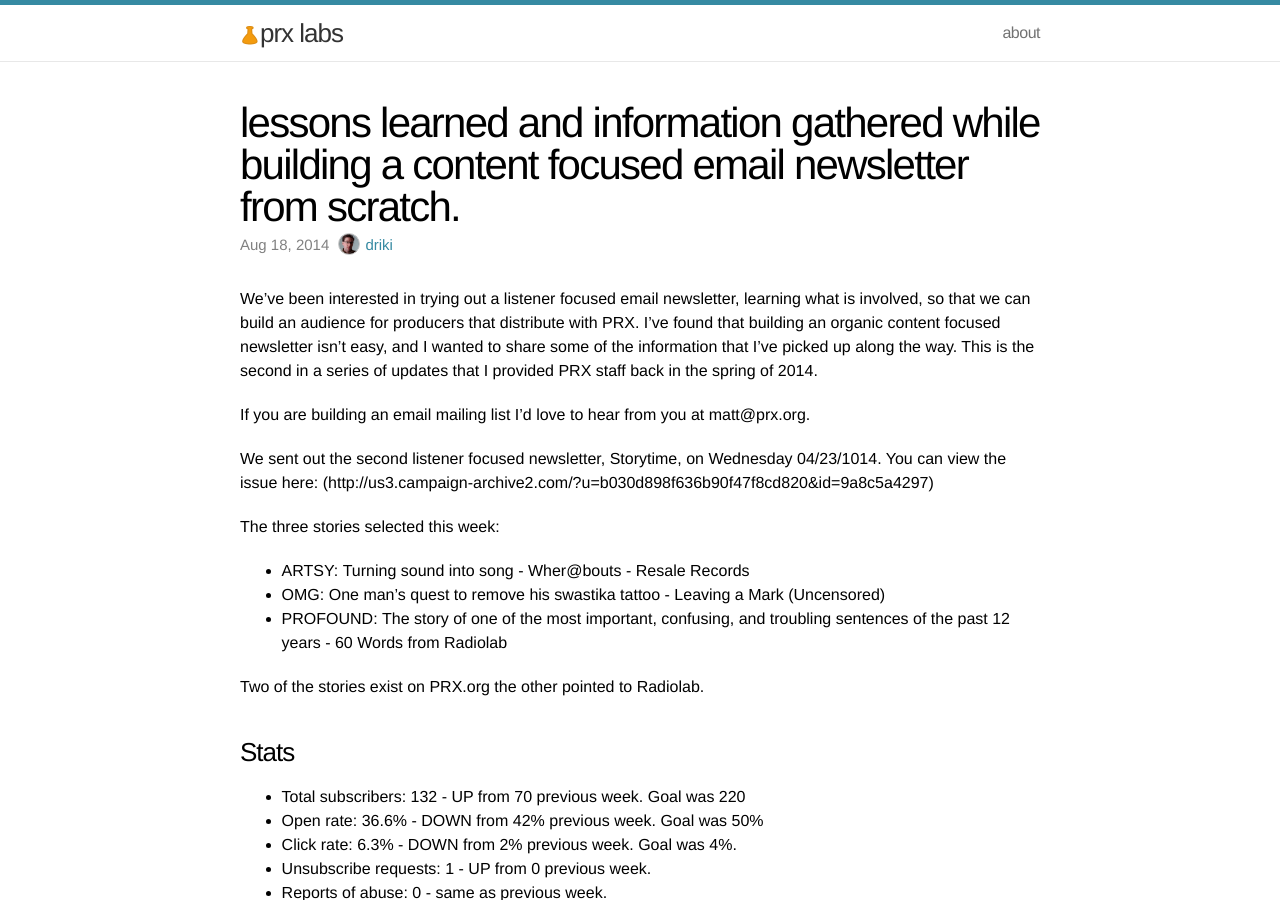
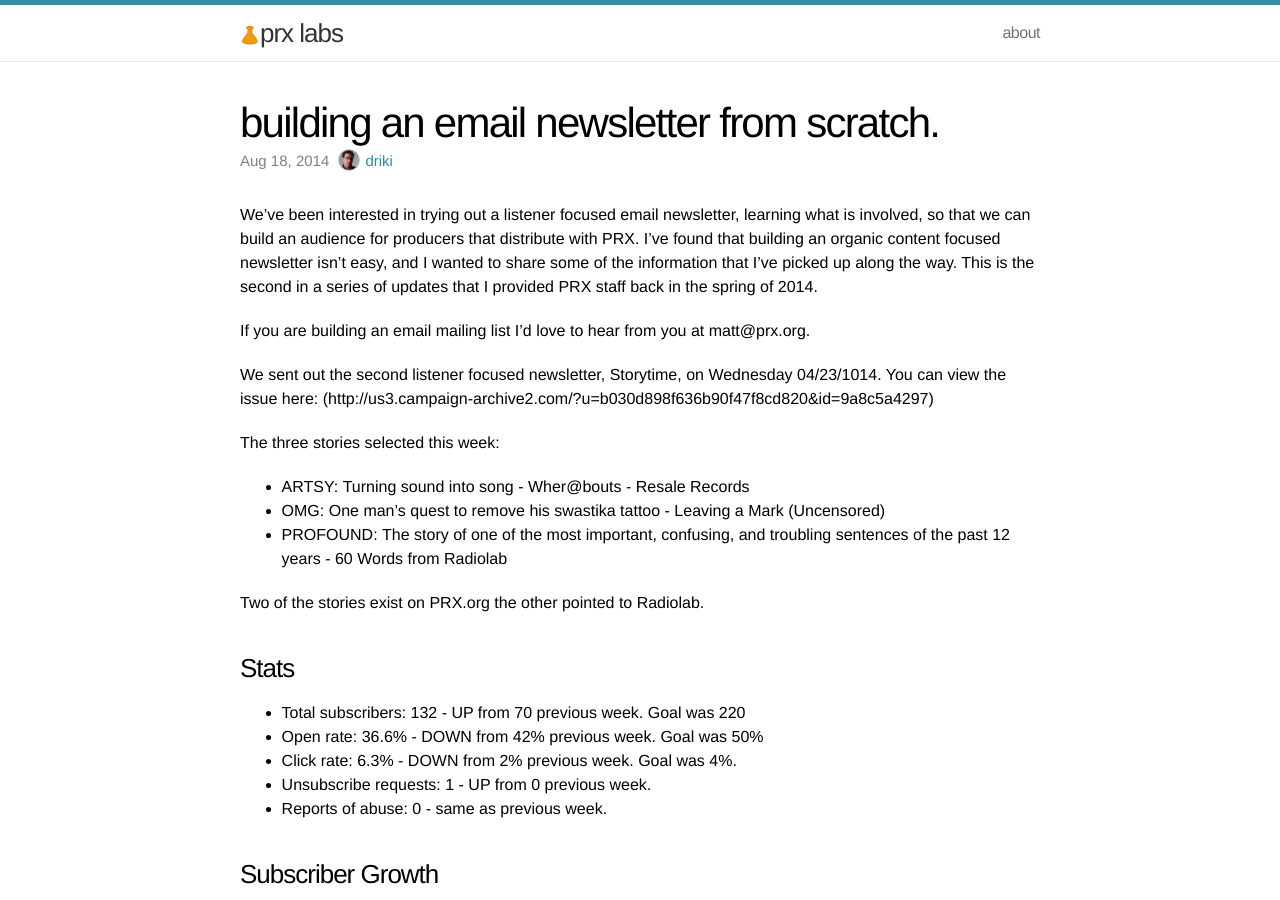
Before and after one commit to PRX/labs.prx.org, a Jekyll site: the page built from _posts/2014-09-02-newsletter-growth.markdown, in a window 1280 px wide and 900 px high. Built offline with Jekyll 4.4.1, drawn with Linux system fonts in a browser that asks for light colours.

Commit message:
Update 2014-09-02-newsletter-growth.markdown
@chrisrhoden better?

```diff
--- a/_posts/2014-09-02-newsletter-growth.markdown
+++ b/_posts/2014-09-02-newsletter-growth.markdown
@@ -1,6 +1,6 @@
 ---
 layout: post
-title:  "lessons learned and information gathered while building a content focused email newsletter from scratch."
+title:  "building an email newsletter from scratch."
 date:   2014-08-18 11:09:03
 categories: audience
 author: driki
```
